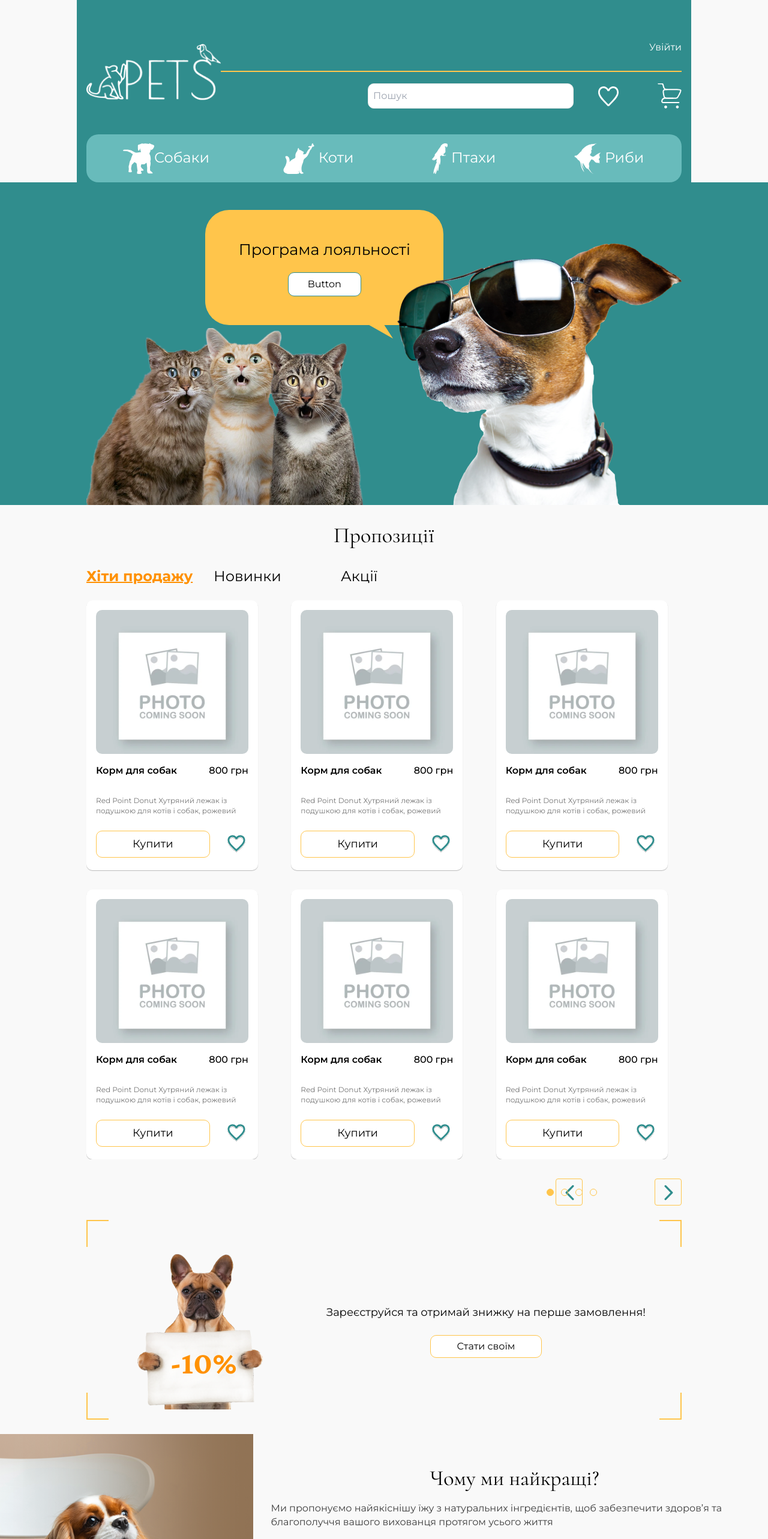
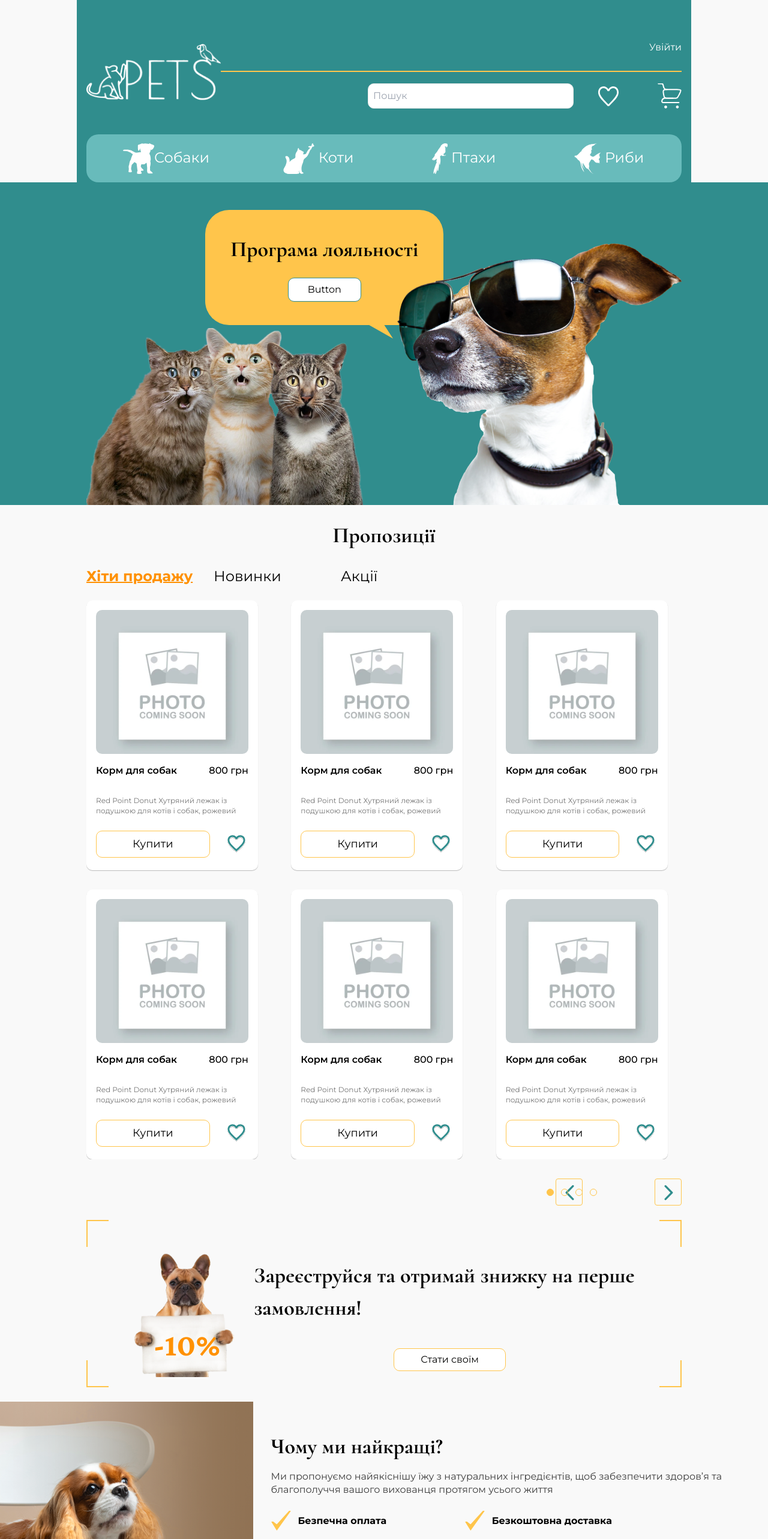
Before and after one commit to MViktoriia/pets-store, a Next.js app: page / in a window 1280 px wide. Shown: the top 2566 px of the page at 60% size. Built offline with nearby package versions, Linux system fonts and the light colour scheme.

Commit message:
added sectionHeading component and added folders for sections

```diff
--- a/src/app/components/advantages-list.tsx
+++ b/src/app/components/Advantages/advantages-list.tsx
@@ -1,4 +1,4 @@
-import { CheckIcon } from './icons';
+import { CheckIcon } from '../icons';
 
 export interface Advantage {
   title: string;
--- a/src/app/components/our-advantages.tsx
+++ b/src/app/components/Advantages/our-advantages.tsx
@@ -1,9 +1,10 @@
 import Image from 'next/image';
 import AdvantagesList from './advantages-list';
-import ButtonLink from './button-link';
-import { CheckIcon } from './icons';
-import Text from './text';
-import { advantages } from '../lib/utils/constants/advantages';
+import ButtonLink from '../button-link';
+import { CheckIcon } from '../icons';
+import Text from '../text';
+import { advantages } from '../../lib/utils/constants/advantages';
+import SectionHeading from '../section-heading';
 
 function OurAdvantages() {
   return (
@@ -12,9 +13,9 @@ function OurAdvantages() {
         <div className="flex flex-col justify-center items-center md:flex-row-reverse">
           <div className="md:pl-[30px] xl:pl-[60px]">
             <div className="">
-              <h2 className=" font-serif text-[24px] text-center font-normal mb-3 lg:text-[36px]">
+              <SectionHeading className=" text-left mb-3 lg:text-[36px]">
                 Чому ми найкращі?
-              </h2>
+              </SectionHeading>
               <Text className=" text-gray mb-6">
                 Ми пропонуємо найякіснішу їжу з натуральних інгредієнтів, щоб
                 забезпечити здоров’я та благополуччя вашого вихованця протягом
--- a/src/app/components/brands.tsx
+++ b/src/app/components/Brands/brands.tsx
@@ -6,15 +6,16 @@ import { Autoplay } from 'swiper/modules';
 // Import Swiper styles
 import 'swiper/css';
 
-import { brands } from '../lib/utils/constants/brands';
+import { brands } from '../../lib/utils/constants/brands';
+import SectionHeading from '../section-heading';
 
 function Brends() {
   return (
     <section className="xl:pt-[60px]">
       <div className=" container">
-        <h2 className=" font-serif text-[24px] text-center font-normal mb-6 lg:text-[36px] lg:mb-[57px]">
+        <SectionHeading className=" text-center mb-6 lg:mb-[48px]">
           Бренди з якими ми працюємо
-        </h2>
+        </SectionHeading>
         <Swiper
           wrapperTag="ul"
           wrapperClass="items-center"
--- a/src/app/components/Delivery/delivery.tsx
+++ b/src/app/components/Delivery/delivery.tsx
@@ -1,14 +1,15 @@
 import React from 'react';
 import DeliveryItem from './delivery-item';
 import { deliverySectionText } from '../../lib/utils/constants/deliveryItems';
+import SectionHeading from '../section-heading';
 
 function Delivery() {
   return (
     <section className="pt-6 xl:pt-[60px]">
       <div className="container">
-        <h2 className=" font-serif text-[24px] text-center font-normal mb-6 lg:text-[36px] lg:mb-[57px]">
+        <SectionHeading className=" text-center mb-6 lg:mb-[57px]">
           Доставка
-        </h2>
+        </SectionHeading>
 
         <ul className=" flex flex-col justify-center items-center w-[91vw] xl:flex-row xl:items-center xl:w-[1240px]">
           {deliverySectionText.map((item) => (
--- a/src/app/components/Hero/hero.tsx
+++ b/src/app/components/Hero/hero.tsx
@@ -3,6 +3,7 @@ import ButtonLink from '@/app/components/button-link';
 import Text from '@/app/components/text';
 import Cats from '/public/images/three-cats-hero-section-2x.png';
 import Dog from '/public/images/dog-hero-2x.png';
+import SectionHeading from '../section-heading';
 
 function Hero() {
   return (
@@ -12,9 +13,9 @@ function Hero() {
           <div
             className={`flex flex-col justify-center items-center absolute top-[14px] right-20 w-[260px] h-[110px] bg-yellow rounded-[40px] after:content-triangleMob after:absolute after:bottom-[-7%] after:translate-x-[50%] after:translate-y-[50%] md:right-[40%] md:bottom-2/3 md:w-[31vw] md:h-[15vw] md:after:translate-x-[150%] lg:after:translate-x-[200%] xl:w-[539px] xl:h-[242px] xl:top-[20px] xl:right-[534px] xl:after:w-[70px] xl:after:content-triangle xl:after:translate-x-[430%] xl:after:translate-y-[-45%]`}
           >
-            <Text className="mb-5 md:text-[2vw] xl:text-[36px] xl:mb-[47px] xl:font-serif">
+            <SectionHeading className="mb-5 md:text-[2vw] xl:mb-[47px]">
               Програма лояльності
-            </Text>
+            </SectionHeading>
             <ButtonLink
               href="/programa-loyalnosti"
               className=" border-cyan px-8 py-2 xl:px-[88px] xl:py-[13px] hover:border-orange  hover:text-orange active:text-yellow "
--- a/src/app/components/promo.tsx
+++ b/src/app/components/Promo/promo.tsx
@@ -1,7 +1,8 @@
 import Image from 'next/image';
 import React from 'react';
-import dog from '../../../public/images/dog-discount-2x.png';
-import ButtonLink from './button-link';
+import dog from '../../../../public/images/dog-discount-2x.png';
+import ButtonLink from '../button-link';
+import SectionHeading from '../section-heading';
 
 function Promo() {
   return (
@@ -18,9 +19,9 @@ function Promo() {
               />
             </div>
             <div className="flex flex-col items-center xl:max-w-[540px]">
-              <h2 className="flex-auto  font-sans text-[18px] text-left font-normal mb-6 xl:text-[36px] xl:font-serif xl:mb-10">
+              <SectionHeading className="flex-auto text-left mb-10 xl:text-[36px]">
                 Зареєструйся та отримай знижку на перше замовлення!
-              </h2>
+              </SectionHeading>
               <ButtonLink
                 href="/programa-loyalnosti"
                 className="px-[44px] py-[7px] xl:px-[64px] xl:py-[10px] border-yellow hover:border-orange hover:text-white hover:bg-yellow active:border-cyan-light xl:"
--- a/src/app/components/proposals.tsx
+++ b/src/app/components/Proposals/proposals.tsx
@@ -1,4 +1,5 @@
-import ProductsList from './products-list';
+import ProductsList from '../products-list';
+import SectionHeading from '../section-heading';
 import ProposalsList from './proposals-list';
 
 function Proposals() {
@@ -272,9 +273,9 @@ function Proposals() {
   return (
     <section className=" pt-6">
       <div className="container">
-        <h2 className=" font-serif text-[24px] text-center font-normal mb-6 lg:text-[36px]">
+        <SectionHeading className=" mb-6 text-center">
           Пропозиції
-        </h2>
+        </SectionHeading>
         <ProposalsList proposals={proposals} />
         <ProductsList products={products} />
       </div>
--- a/src/app/components/Reviews/reviews.tsx
+++ b/src/app/components/Reviews/reviews.tsx
@@ -15,14 +15,13 @@ import 'swiper/css';
 import 'swiper/css/navigation';
 import 'swiper/css/pagination';
 import clsx from 'clsx';
+import SectionHeading from '../section-heading';
 
 function Reviews() {
   const swiper = useSwiper();
   return (
-    <section className="pt-6 xl:pt-[60px]">
-      <h2 className=" font-serif text-[24px] text-center font-normal mb-6 lg:text-[36px] lg:mb-[57px]">
-        Відгуки
-      </h2>
+    <section className="pt-6 xl:pt-[84px]">
+      <SectionHeading className=" text-center mb-6">Відгуки</SectionHeading>
       <div className=" relative bg-yellow h-[448px] xl:h-[450px] pt-6">
         <div className=" container [&_.swiper-pagination-bullets.swiper-pagination-horizontal]:bottom-[30px] xl:[&_.swiper-pagination-bullets.swiper-pagination-horizontal]:bottom-8 ">
           <div className="flex items-center">
--- /dev/null
+++ b/src/app/components/section-heading.tsx
@@ -0,0 +1,16 @@
+export interface SectionHeadingProps {
+  children: React.ReactNode;
+  className: string;
+}
+
+function SectionHeading({ children, className }: SectionHeadingProps) {
+  return (
+    <h2
+      className={`font-serif text-[24px] font-bold lg:text-[36px] ${className}`}
+    >
+      {children}
+    </h2>
+  );
+}
+
+export default SectionHeading;
```
Also changed, not shown: src/app/page.tsx (+4 -4 lines), src/app/components/Proposals/proposals-item.tsx (renamed from src/app/components/proposals-item.tsx), src/app/components/Proposals/proposals-list.tsx (renamed from src/app/components/proposals-list.tsx).
